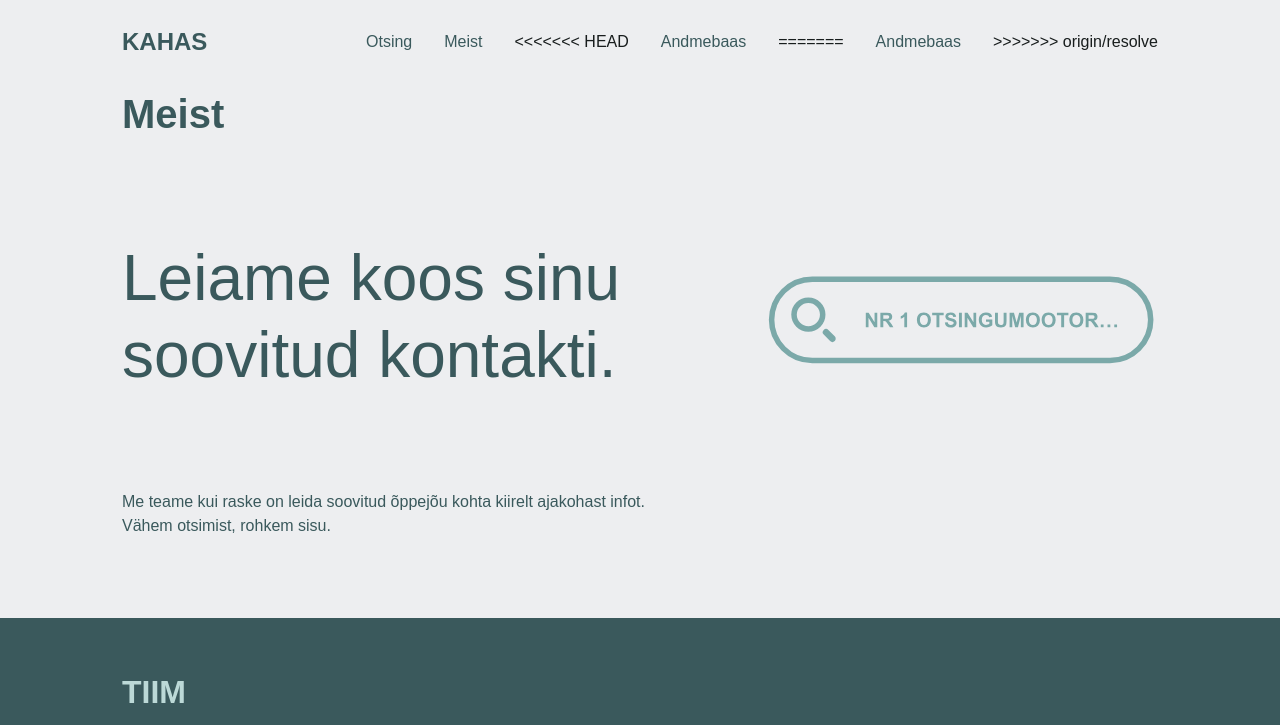
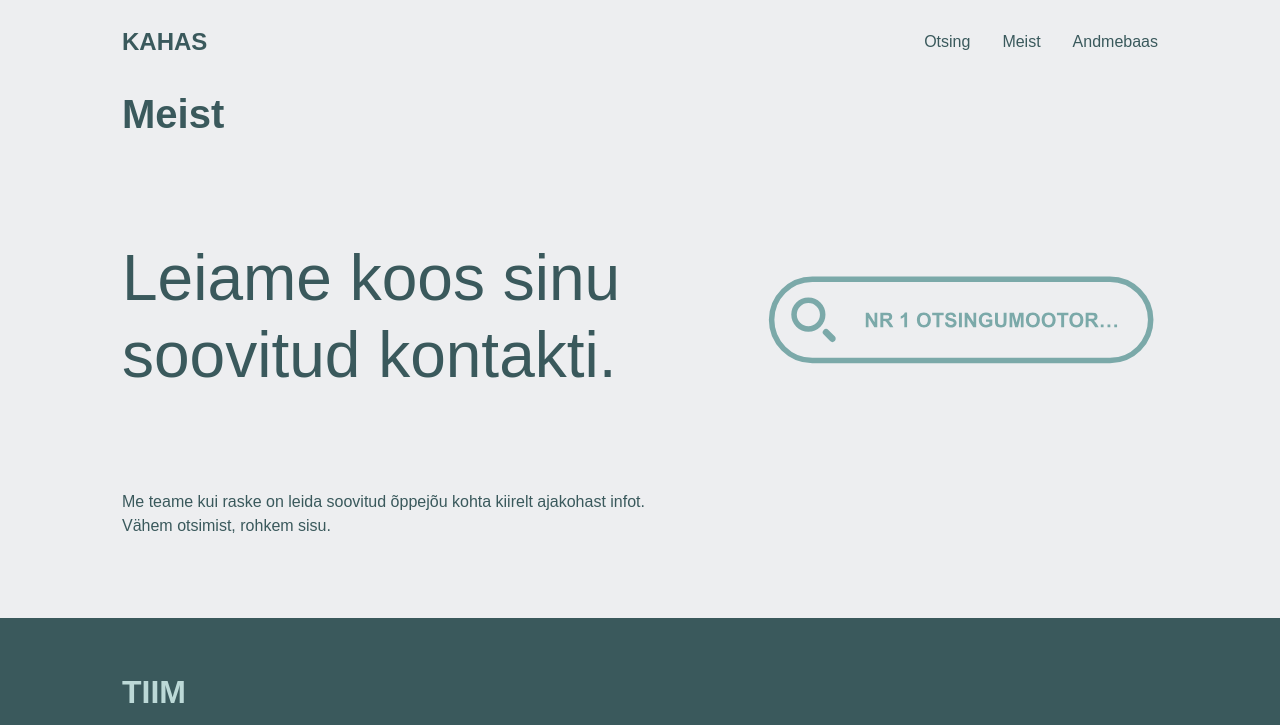
Before and after one commit to tristanruut-code/veebilehe_projekt, a plain HTML site: page about_page.html in a window 1280 px wide. Shown: the top 725 px of the page. Drawn offline with Linux system fonts and the light colour scheme; a web font is replaced by a local one.

Commit message:
Resolve merge conflict markers in nav

```diff
--- a/about_page.html
+++ b/about_page.html
@@ -19,11 +19,7 @@
       <nav>
         <a href="index.html">Otsing</a>
         <a href="about_page.html">Meist</a>
-<<<<<<< HEAD
-        <a href="index2.html">Andmebaas</a>
-=======
         <a href="andmebaas.html">Andmebaas</a>
->>>>>>> origin/resolve
       </nav>
     </div>
   </header>
```
